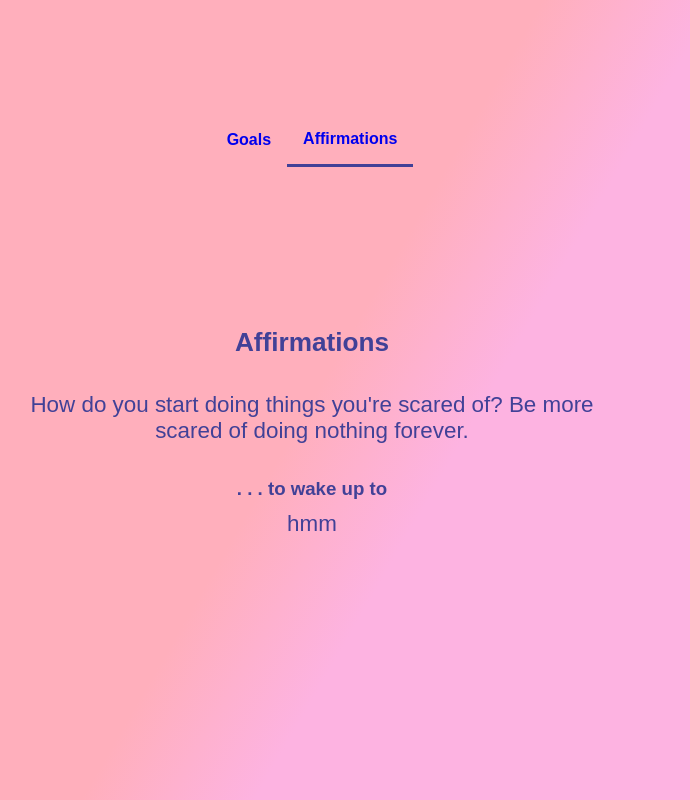
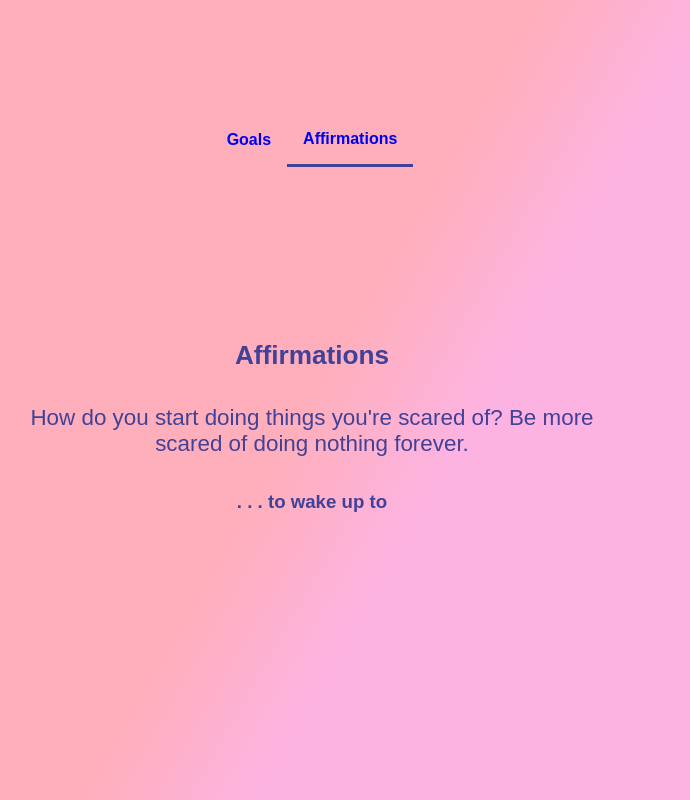
Before and after one commit to limiajayi/Affirmations, a React (Vite) app: page / in a window 1280 px wide. Shown: the whole page, without its empty margins (328-1018 px from the left). Built offline with nearby package versions, Linux system fonts and the light colour scheme; a web font is replaced by a local one.

Commit message:
Changed GoalsFileReader return code.

```diff
--- a/src/components/GoalsFileReader.jsx
+++ b/src/components/GoalsFileReader.jsx
@@ -24,7 +24,7 @@ const GoalsFileReader = () => {
 
     return (
         <div>
-            hmm
+
         </div>
 
     )
```
